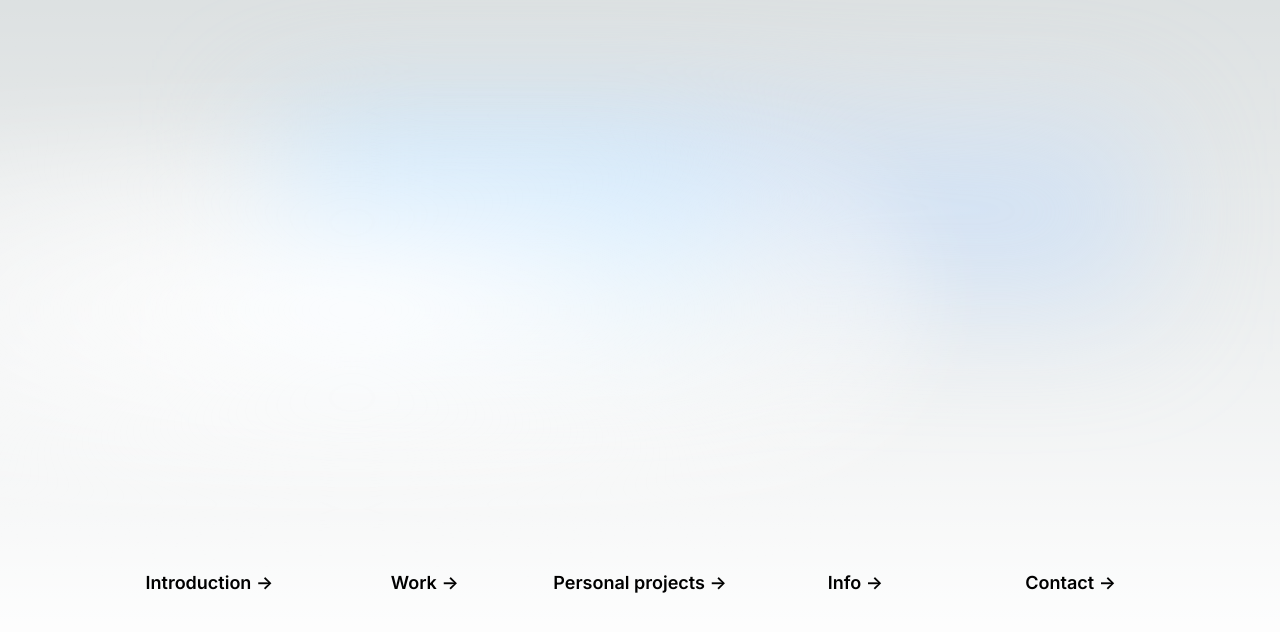
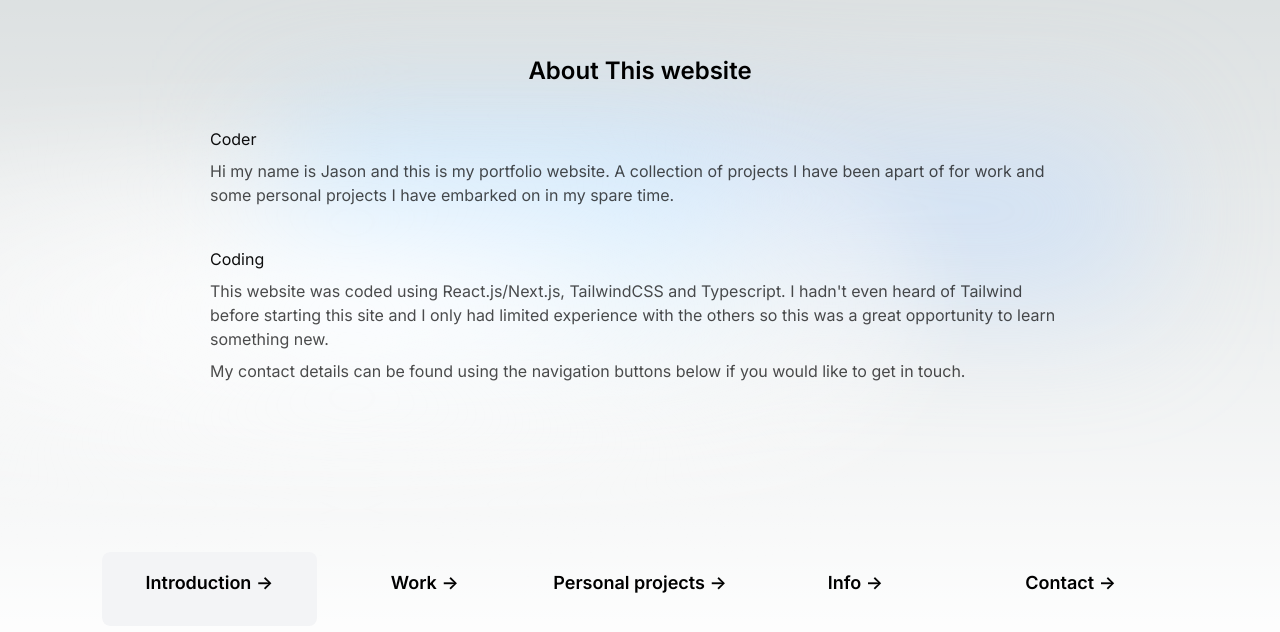
Before and after one commit to JasonT1000/portfolioweb, a Next.js app: page / in a window 1280 px wide. Shown: the part 134-766 px from the top of the page. Built offline with nearby package versions, Linux system fonts and the light colour scheme.

Commit message:
Fixed some component naming and content spelling

```diff
--- a/src/app/components/Contact.tsx
+++ b/src/app/components/Contact.tsx
@@ -2,7 +2,7 @@ import Image from 'next/image'
 
 const Contact = () => {
     return (
-        <div className="overflow-y-auto h-3/4 lg:w-[900px] slide-in from-left place-content-center space-y-10 px-5 lg:pr-5 scrollbar">
+        <div className="overflow-y-auto calculated-height lg:w-[900px] slide-in from-left place-content-center space-y-10 px-5 lg:pr-5 scrollbar">
             <div>
                 <h2 className={`mb-3 text-2xl text-center font-semibold`}>
                     Networks{' '}
--- a/src/app/components/Info.tsx
+++ b/src/app/components/Info.tsx
@@ -1,6 +1,6 @@
 const Info = () => {
     return (
-        <div className="overflow-y-auto h-3/4 lg:w-[900px] slide-in from-right place-content-center space-y-10 px-5 lg:pr-5 scrollbar">
+        <div className="overflow-y-auto calculated-height lg:w-[900px] slide-in from-right place-content-center space-y-10 px-5 lg:pr-5 scrollbar">
             <h2 className={`mb-3 text-2xl text-center font-semibold`}>
                 A little about my job experience{' '}
             </h2>
--- /dev/null
+++ b/src/app/components/introduction.tsx
@@ -0,0 +1,26 @@
+const Introduction = () => {
+    return (
+        <div className="overflow-y-auto calculated-height lg:w-[900px] slide-in from-right place-content-center space-y-10 px-5 lg:pr-5 scrollbar">
+            <h2 className={`mb-3 text-2xl text-center font-semibold`}>
+                About This website{' '}
+            </h2>
+            <div className={'space-y-2'}>
+                <h3 className={`m-0 max-w-full text-md opacity-95`}>Coder</h3>
+                <p className={`m-0 max-w-full text-md opacity-70`}>
+                    Hi my name is Jason and this is my portfolio website. A collection of projects I have been apart of for work and some personal projects I have embarked on in my spare time.
+                </p>
+            </div>
+            <div className={'space-y-2'}>
+                <h3 className={`m-0 max-w-full text-md opacity-95`}>Coding</h3>
+                <p className={`m-0 max-w-full text-md opacity-70`}>
+                    This website was coded using React.js/Next.js, TailwindCSS and Typescript. I hadn't even heard of Tailwind before starting this site and I only had limited experience with the others so this was a great opportunity to learn something new.
+                </p>
+                <p className={`m-0 max-w-full text-md opacity-70`}>
+                    My contact details can be found using the navigation buttons below if you would like to get in touch.
+                </p>
+            </div>
+        </div>
+     );
+}
+
+export default Introduction;
--- a/src/app/components/personal.tsx
+++ b/src/app/components/personal.tsx
@@ -68,7 +68,7 @@ const Personal = () => {
                         Blender{' '}
                     </h2>
                     <p className={`m-0 max-w-full text-md opacity-50`}>
-                        I have been learning Blender for work and in my spare time. I started by watching the now world renouned &apos;Donut&apos; video. After completing that challenge I tried an Anvil then picked my own object to model which was an axe which I had in the tool shed. Going from taking reference photos to the modelling proccess to rendering was alot of fun.
+                        I have been learning Blender for work and in my spare time. I started by watching the now world renowned &apos;Donut&apos; video. After completing that challenge I tried an Anvil then picked my own object to model which was an axe which I had in the tool shed. Going from taking reference photos to the modelling process to rendering was a lot of fun.
                     </p>
                 </div>
             </div>
@@ -128,7 +128,7 @@ const Personal = () => {
                         This website{' '}
                     </h2>
                     <p className={`m-0 max-w-full text-md opacity-50`}>
-                        I created this website using react.js, next.js, typescript and tailwindcss. I had played around with react.js a while ago when playing with some gesture recognition scripts, but nothing like this. Basically I didn&apos;t have alot of experience in these frameworks and just wanted to have a play and see what they were like.
+                        I created this website using react.js, next.js, typescript and tailwindcss. I had played around with react.js a while ago when playing with some gesture recognition scripts, but nothing like this. Basically I didn&apos;t have a lot of experience in these frameworks and just wanted to have a play and see what they were like.
                     </p>
                 </div>
             </div>
--- a/src/app/components/work.tsx
+++ b/src/app/components/work.tsx
@@ -75,7 +75,7 @@ const Work = () => {
                         GLIMS{' '}
                     </h2>
                     <p className={`m-0 max-w-full text-md opacity-50`}>
-                        I was involved in multiple projects over the last 2 years contracting for the Jean Swainson Foundation. My work ranged from javascript programming in Playcanvas to Blueprint programming in Unreal Engine to 3D model creation using Blender. I Managed development of the online learning platform <a className="underline font-semibold text-blue-600 bg-gray-100 hover:text-black hover:bg-white rounded px-1" href="https://afedsquad.co.nz/glims" target='_blank'>GLIMS</a> working closely with the lead programmer. I also got to a point where I could make small fixes and additions to the platform which uses Vue2.js.
+                        I was involved in multiple projects over the last 2 years contracting for the Jean Swainson Foundation. My work ranged from javascript programming in Playcanvas to Blueprint programming in Unreal Engine to 3D model creation using Blender. I Managed development of their online learning platform <a className="underline font-semibold text-blue-600 bg-gray-100 hover:text-black hover:bg-white rounded px-1" href="https://afedsquad.co.nz/glims" target='_blank'>GLIMS</a> working closely with the lead programmer. I also got to a point where I could make small fixes and additions to the platform which uses Vue2.js.
                     </p>
                 </div>
             </div>
@@ -115,7 +115,7 @@ const Work = () => {
                         Playcanvas{' '}
                     </h2>
                     <p className={`m-0 max-w-full text-md opacity-50`}>
-                        Using the online 3d engine Playcanvas. I created multiple projects. I worked on the coding which was done primarily in javascript with some HTML and CSS when UI was involved. For one project I was tasked with creating an interactive marae experience where as players completed lessons/quests on the GLIMS platform different parts of a marae were unlocked. You can also see information about specific carvings/buildings which is displayed on an ingame kiosk. For another project I recreated an Unreal Engine avatar system in Playcanvas where you can buy and sell gear and view your avatar which was linked up to the online learning platform GLIMS. The latest project I did for <a className="underline font-semibold text-blue-600 bg-gray-100 hover:text-black hover:bg-white rounded px-1" href="https://playcanv.as/p/G8x53x9D/" target='_blank'>FireFacilities</a> recreated a fire safety building where players are able to walk throughout the building to get a better idea of the layout and size.
+                        Using the online 3d engine Playcanvas. I created multiple projects. I worked on the coding which was done primarily in javascript with some HTML and CSS when UI was involved. For one project I was tasked with creating an interactive marae experience where as players completed lessons/quests on the GLIMS platform different parts of a marae were unlocked. You can also see information about specific carvings/buildings which is displayed on an in game kiosk. For another project I recreated an Unreal Engine avatar system in Playcanvas where you can buy and sell gear and view your avatar which was linked up to the online learning platform GLIMS. The latest project I did for <a className="underline font-semibold text-blue-600 bg-gray-100 hover:text-black hover:bg-white rounded px-1" href="https://playcanv.as/p/G8x53x9D/" target='_blank'>FireFacilities</a> recreated a fire safety building where players are able to walk throughout the building to get a better idea of the layout and size.
                     </p>
                 </div>
             </div>
@@ -208,7 +208,7 @@ const Work = () => {
                             Web & Android App{' '}
                         </h2>
                         <p className={`m-0 max-w-full text-md opacity-50`}>
-                            For Wairoa Appliance Centre I created a stock taking application for Web written with HTML, javascript and CSS. I also created an accompanying Android application coded with ReactNative. I also setup and maintain their Wordpress website.
+                            For a small retail appliance shop in Wairoa called Wairoa Appliance Centre I created a stock taking application for Web written with HTML, javascript and CSS. I also created an accompanying Android application coded with ReactNative. I also setup and maintain their Wordpress website.
                         </p>
                     </div>
                 </div>
--- a/src/app/page.tsx
+++ b/src/app/page.tsx
@@ -7,17 +7,18 @@ import Work from './components/work'
 import Personal from './components/personal'
 import Info from './components/Info'
 import Contact from './components/Contact'
+import Introduction from './components/introduction'
 
 export default function Home() {
   enum PageSection{
-    default = "DEFAULT",
+    introduction = "INTRODUCTION",
     work = "WORK",
     personal = "PERSONALPROJECTS",
     info = "INFO",
     contact = "CONTACT",
   }
 
-  const [activePageSection, setActivePageSection] = useState(PageSection.default)
+  const [activePageSection, setActivePageSection] = useState(PageSection.introduction)
   const [isOnMobileDevice, setIsOnMobileDevice] = useState(false)
   const [showMobileNav, setShowMobileNav] = useState(false)
 
@@ -43,6 +44,7 @@ export default function Home() {
 
       <div className="relative top-[200px] w-full place-items-center before:absolute before:h-[300px] before:w-full before:-translate-x-1/4 before:rounded-full before:bg-gradient-radial before:from-white before:to-transparent before:blur-2xl before:content-[''] after:absolute after:-z-20 after:h-[180px] after:w-9/12 after:translate-x-1/4 after:bg-gradient-conic after:from-sky-200 after:via-blue-200 after:blur-3xl after:content-[''] before:dark:bg-gradient-to-br before:dark:from-transparent before:dark:to-blue-700 before:dark:opacity-10 after:dark:from-sky-900 after:dark:via-[#0141ff] after:dark:opacity-40 before:lg:h-[360px] z-[-1]">
       </div>
+      { activePageSection === PageSection.introduction && <Introduction/> }
       { activePageSection === PageSection.work && <Work/> }
       { activePageSection === PageSection.personal && <Personal/> }
       { activePageSection === PageSection.info && <Info/> }
@@ -61,6 +63,7 @@ export default function Home() {
       }
       { isOnMobileDevice && showMobileNav &&
         <div className="group absolute lg:h-auto hover:h-auto overflow-hidden bottom-0 lg:bottom-10 mb-12 lg:mb-0 grid text-center lg:grid-cols-5 lg:text-left rounded-lg hover:bg-black/90 hover:lg:bg-inherit transition ease-in-out duration-300 ease-in-out">
+          <ButtonMain title={"Introduction"} description={"Just some info about this website"} updateActivePageSection={updateActivePageSection} activePageSection={activePageSection}/>
           <ButtonMain title={"Work"} description={"The projects I have worked on over the last few years for employers."} updateActivePageSection={updateActivePageSection} activePageSection={activePageSection}/>
           <ButtonMain title={"Personal projects"} description={"Some personal projects I have been working on in my spare time."} updateActivePageSection={updateActivePageSection} activePageSection={activePageSection}/>
           <ButtonMain title={"Info"} description={"Some of my personal info."} updateActivePageSection={updateActivePageSection} activePageSection={activePageSection}/>
```
